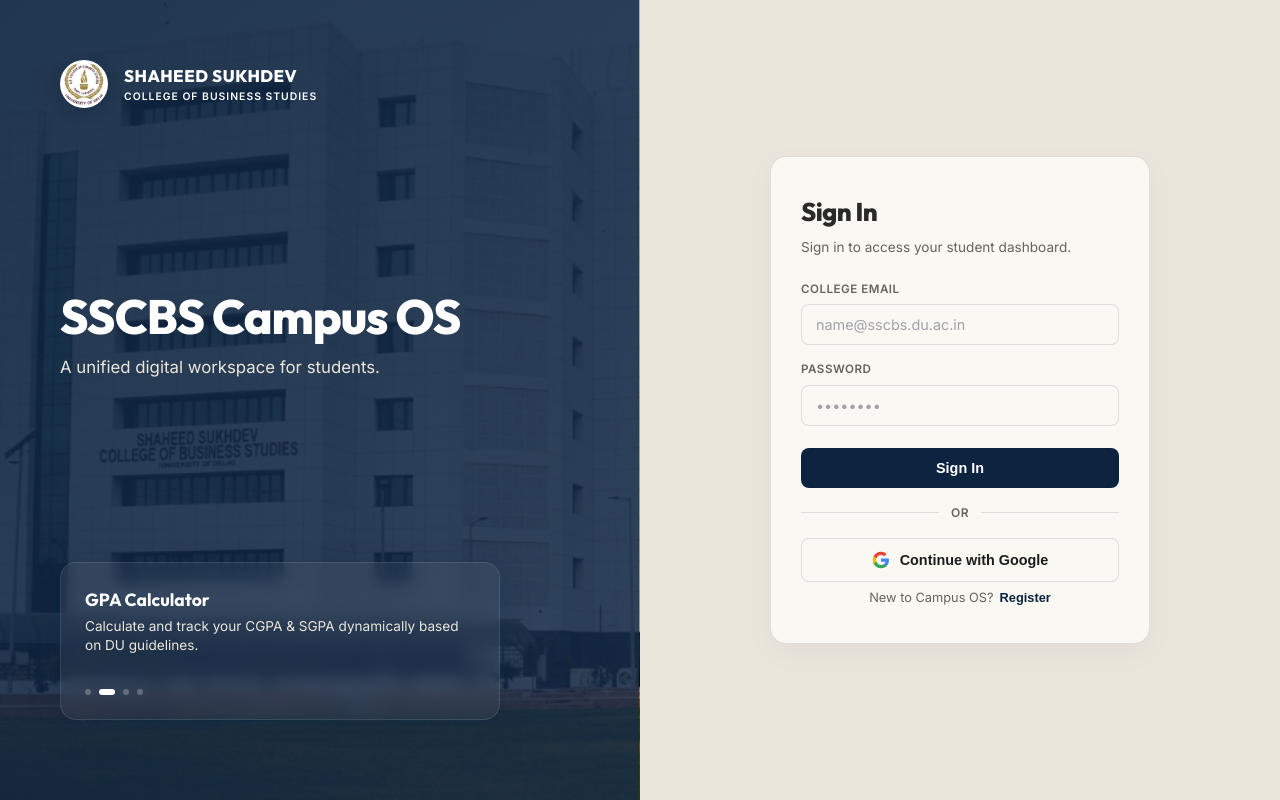
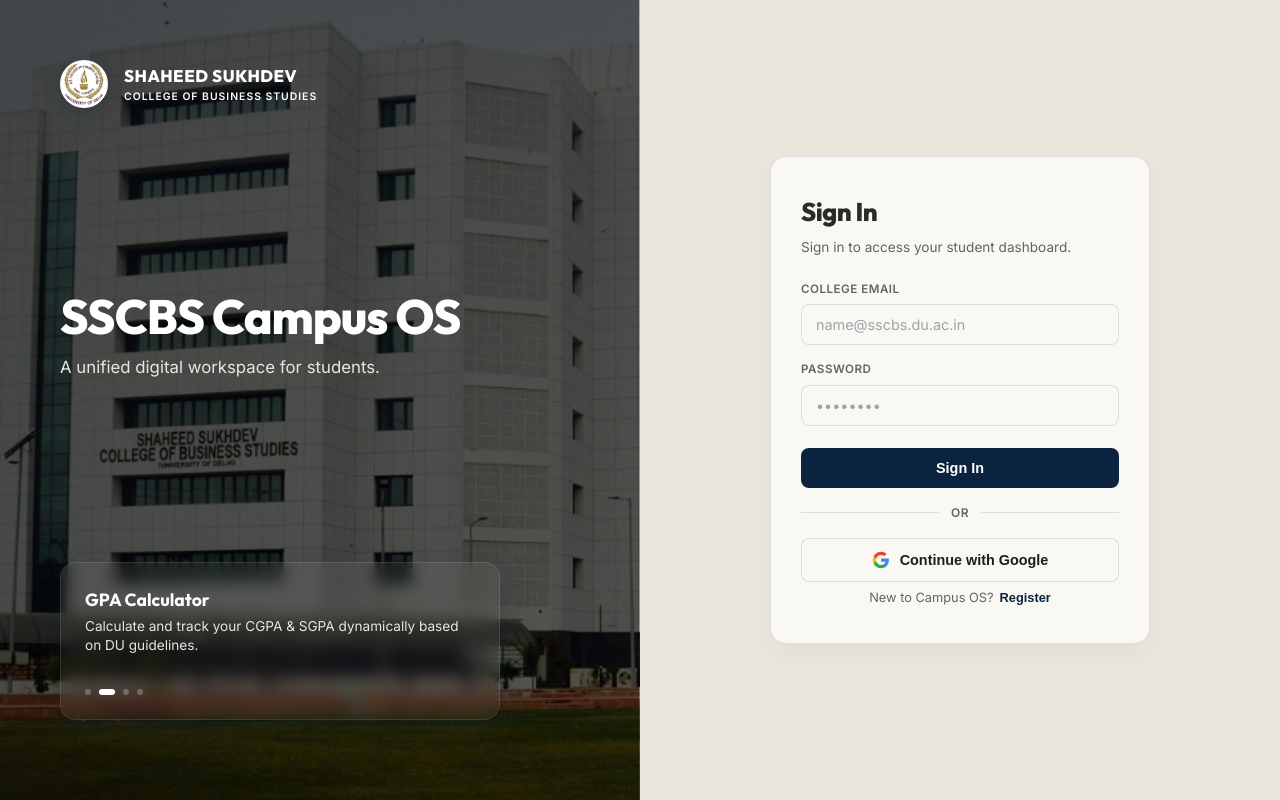
Before and after one commit to Two19Labs/SSCBS-OS, a React (Vite) app: page / in a window 1280 px wide. Built offline with nearby package versions, Linux system fonts and the light colour scheme; no server answers.

Commit message:
Change image overlay from blue tint to transparent faint black

```diff
--- a/src/components/Auth.css
+++ b/src/components/Auth.css
@@ -40,7 +40,7 @@
   left: 0;
   right: 0;
   bottom: 0;
-  background: linear-gradient(135deg, rgba(12, 35, 64, 0.88) 0%, rgba(20, 42, 74, 0.82) 100%);
+  background: linear-gradient(135deg, rgba(0, 0, 0, 0.65) 0%, rgba(0, 0, 0, 0.55) 100%);
   z-index: 1;
 }
 
```
